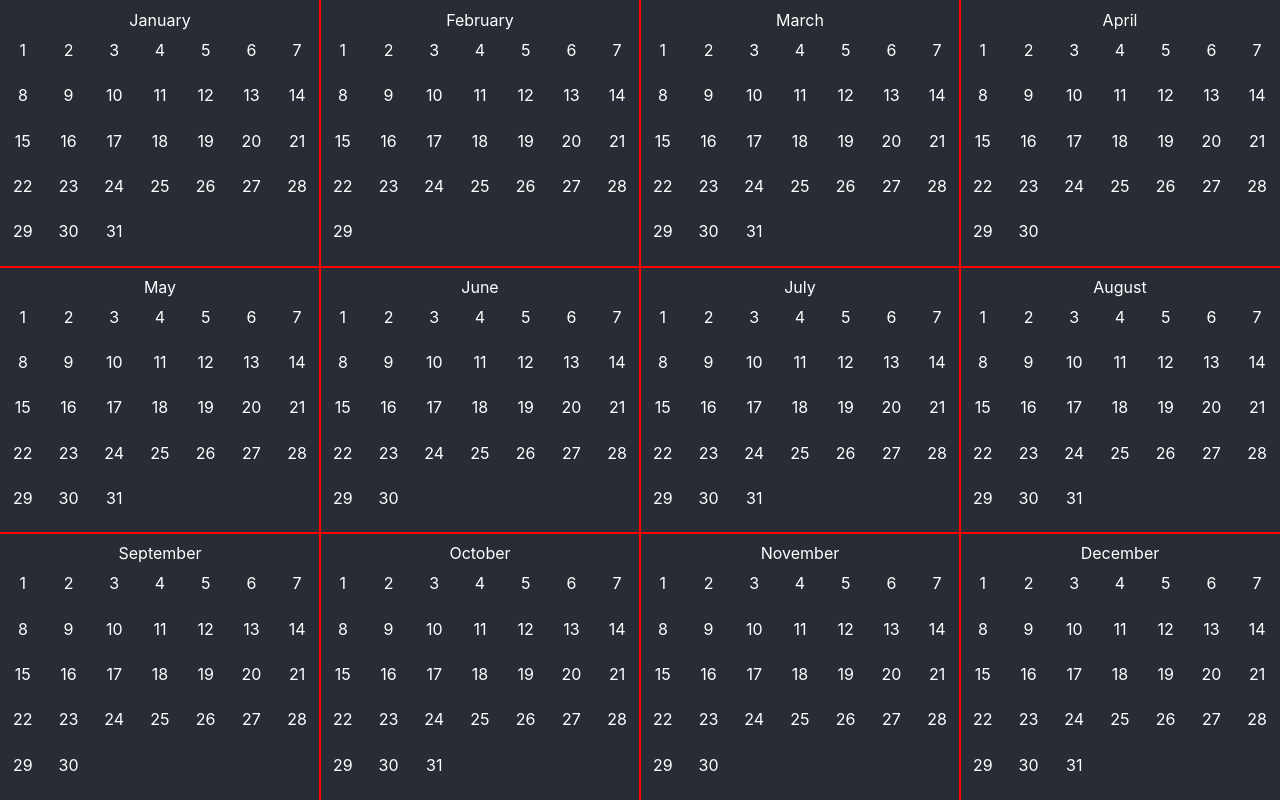
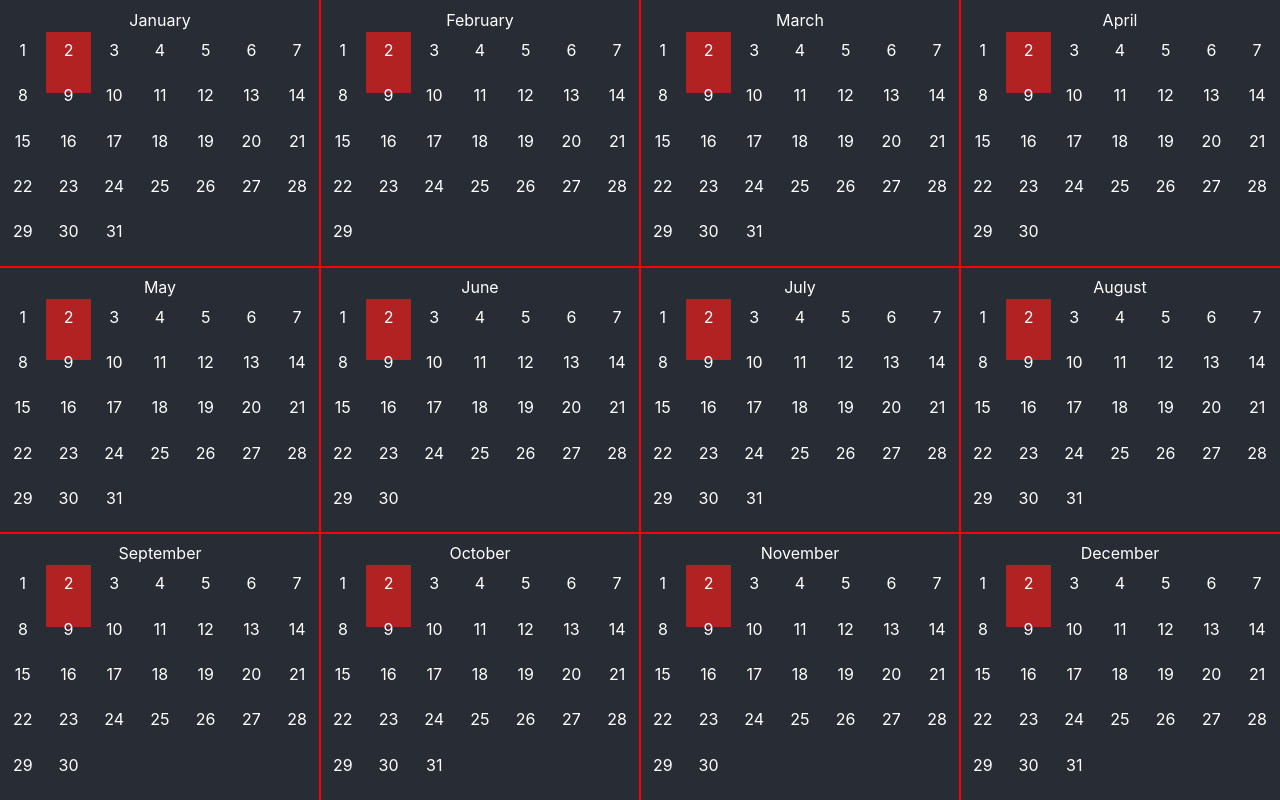
Before and after one commit to wur3/yearly-ui, a React (Create React App) app: page / in a window 1280 px wide. Built offline with nearby package versions, Linux system fonts and the light colour scheme.

Commit message:
satisfied with css i think

```diff
--- a/package.json
+++ b/package.json
@@ -7,6 +7,7 @@
     "@types/node": "12.7.11",
     "@types/react": "16.9.5",
     "@types/react-dom": "16.9.1",
+    "classnames": "^2.2.6",
     "react": "^16.10.2",
     "react-dom": "^16.10.2",
     "react-scripts": "3.2.0",
--- a/src/Day.css
+++ b/src/Day.css
@@ -1,10 +1,23 @@
 .Day {
   height: 100%;
   padding: .5em 0;
+  cursor: default;
+  transition: background-color 1s;
 }
 
 .Day:hover {
   font-weight: bold;
-  outline: 3px solid red;
-  outline-offset: -3px;
+  background-color:#273746;
 }
+
+.highlight {
+  background-color:#B22222;
+  cursor: pointer;
+
+
+}
+
+.Day:hover.highlight {
+  background-color:#F08080;
+  outline: 0 solid #B22222;
+}
--- a/src/Day.tsx
+++ b/src/Day.tsx
@@ -1,11 +1,19 @@
 import React, {Component} from 'react';
 import './Day.css';
 
-
+var classNames = require('classnames');
 export class Day extends Component<{val: number},{}> {
+  state = {
+      'isSpecial': false
+  };
   render(){
+    var dayClass = classNames({
+      'Day': true,
+      // 'highlight': this.state.isSpecial
+      'highlight': (this.props.val===2)
+    });
     return (
-      <div className="Day">
+      <div className={dayClass}>
         {this.props.val}
       </div>
     );
```
Also changed, not shown: 1 other file (tests, documents, lock files or other folders).
